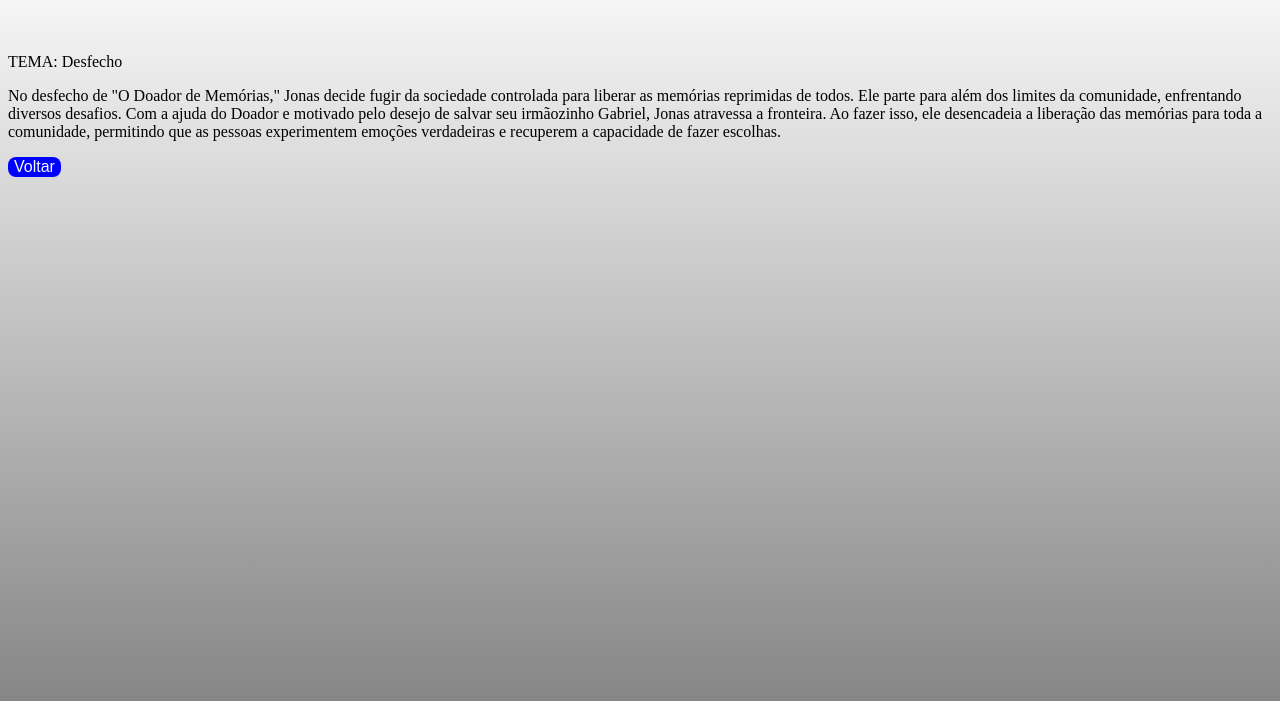
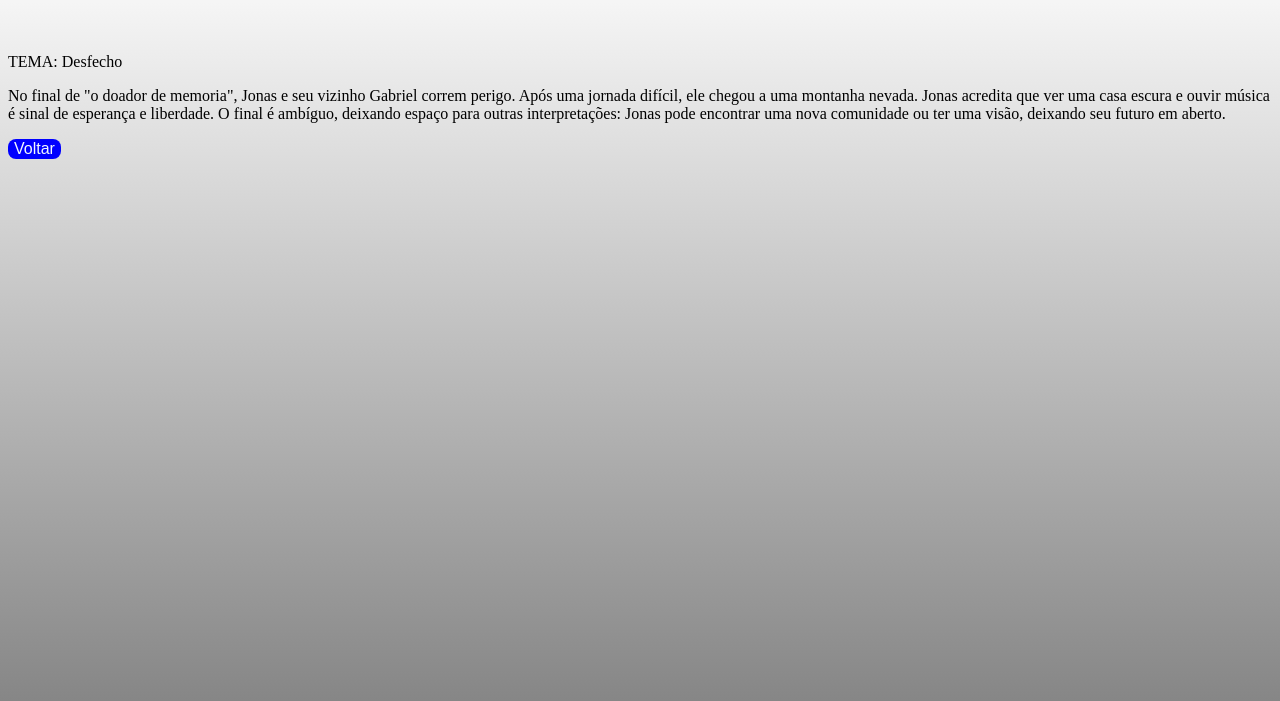
Before and after one commit to Humano123/trabalho, a plain HTML site: page gabriel.html in a window 1280 px wide. Shown: the part 61-762 px from the top of the page. Drawn offline with Linux system fonts and the light colour scheme.

Commit message:
Add files via upload

```diff
--- a/gabriel.html
+++ b/gabriel.html
@@ -33,7 +33,7 @@
     <h1>Gabriel leão</h1>
     <br>
     <p>TEMA: Desfecho</p>
-    <p>No desfecho de "O Doador de Memórias," Jonas decide fugir da sociedade controlada para liberar as memórias reprimidas de todos. Ele parte para além dos limites da comunidade, enfrentando diversos desafios. Com a ajuda do Doador e motivado pelo desejo de salvar seu irmãozinho Gabriel, Jonas atravessa a fronteira. Ao fazer isso, ele desencadeia a liberação das memórias para toda a comunidade, permitindo que as pessoas experimentem emoções verdadeiras e recuperem a capacidade de fazer escolhas.
+    <p>No final de "o doador de memoria", Jonas e seu vizinho Gabriel correm perigo. Após uma jornada difícil, ele chegou a uma montanha nevada. Jonas acredita que ver uma casa escura e ouvir música é sinal de esperança e liberdade. O final é ambíguo, deixando espaço para outras interpretações: Jonas pode encontrar uma nova comunidade ou ter uma visão, deixando seu futuro em aberto.
     </p>
     <a href="index.html"><input type="button" value="Voltar"></a>
 </body>
```
